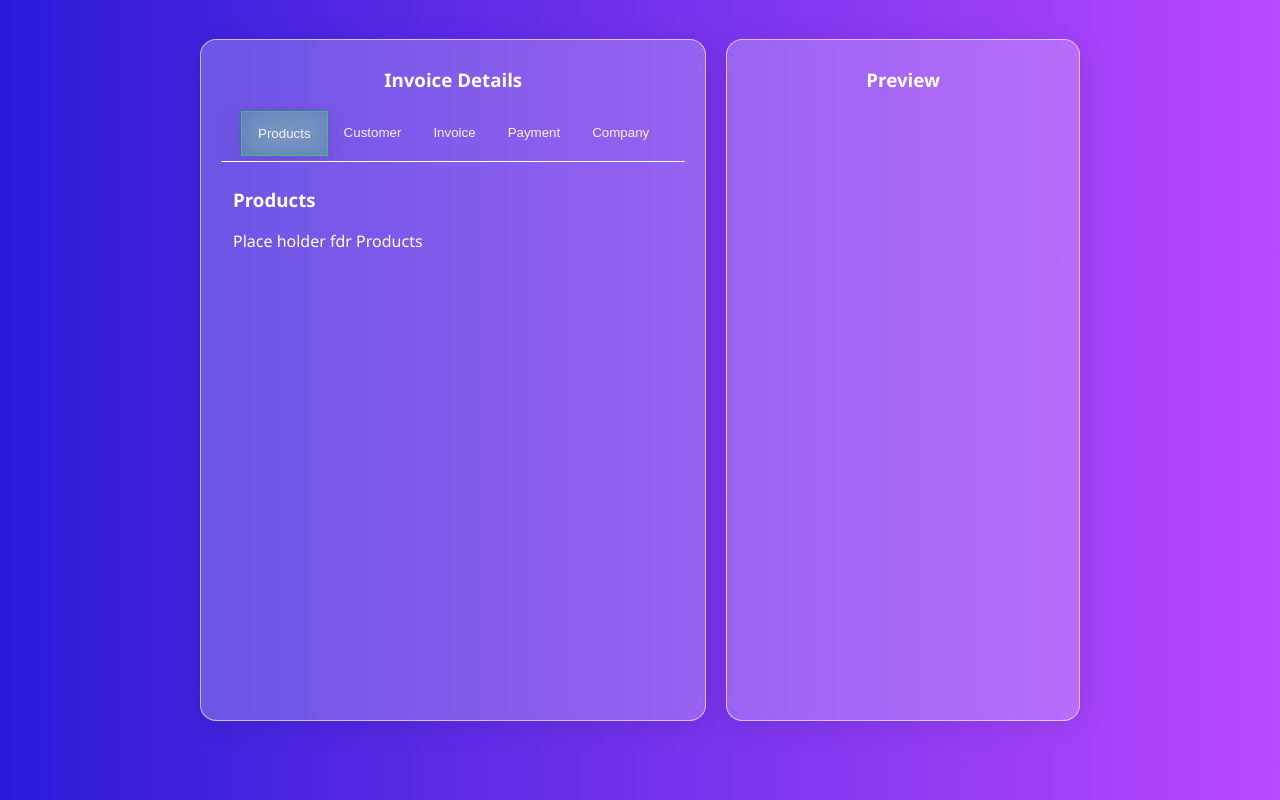
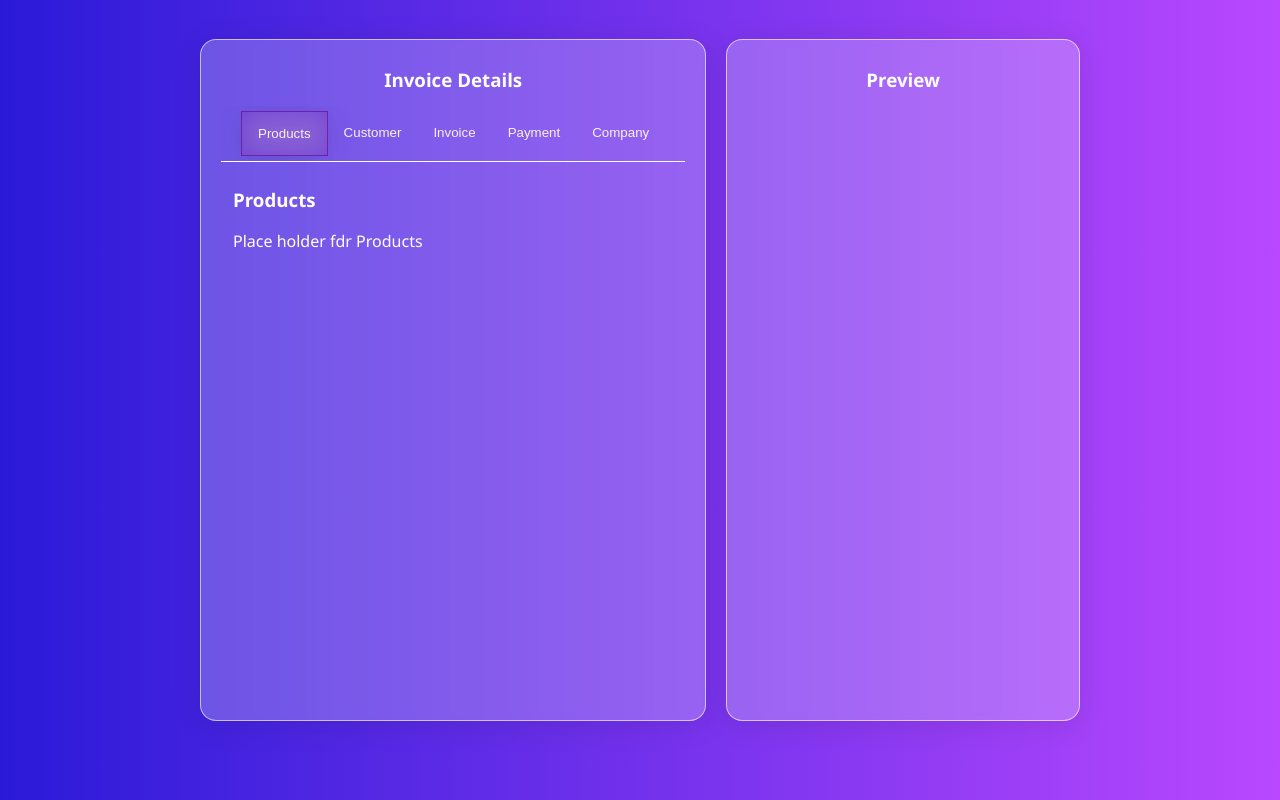
Before and after one commit to Doctor-Wraith/Invoicer, a plain HTML site: page index.html in a window 1280 px wide. Drawn offline with Linux system fonts and the light colour scheme.

Commit message:
changed the background colour of selected button

```diff
--- a/css/tabs.css
+++ b/css/tabs.css
@@ -26,12 +26,12 @@
 
 .tab button.active {
     /* From https://css.glass */
-    background: rgba(29, 236, 43, 0.23);
+    background: rgba(103, 7, 139, 0.23);
     /* border-radius: 16px; */
     box-shadow: 0 4px 30px rgba(0, 0, 0, 0.1);
     backdrop-filter: blur(13.7px);
     -webkit-backdrop-filter: blur(13.7px);
-    border: 1px solid rgba(29, 236, 43, 0.62);
+    border: 1px solid rgba(103, 7, 139, 0.62);
 }
 
 .tabcontent {
```
